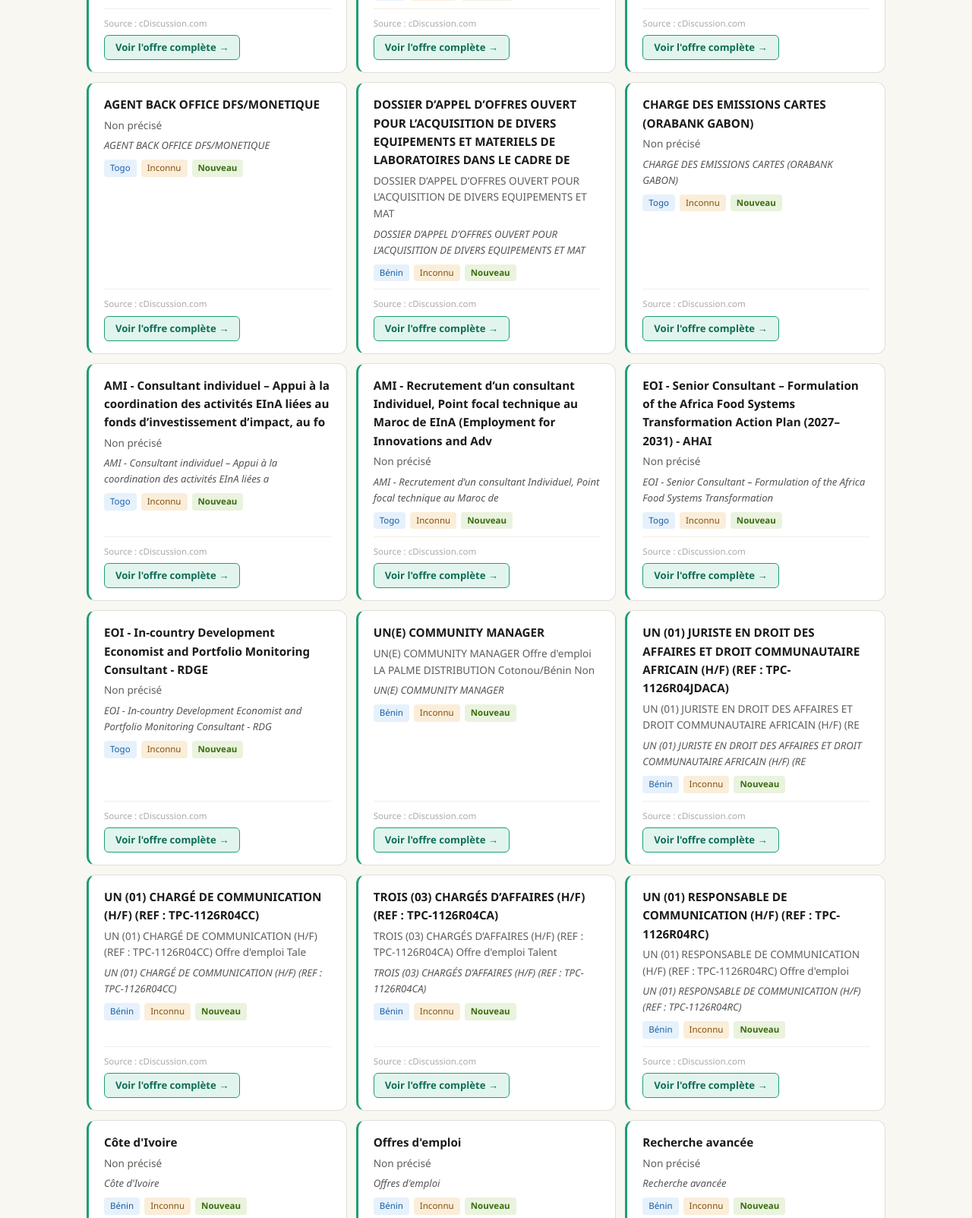
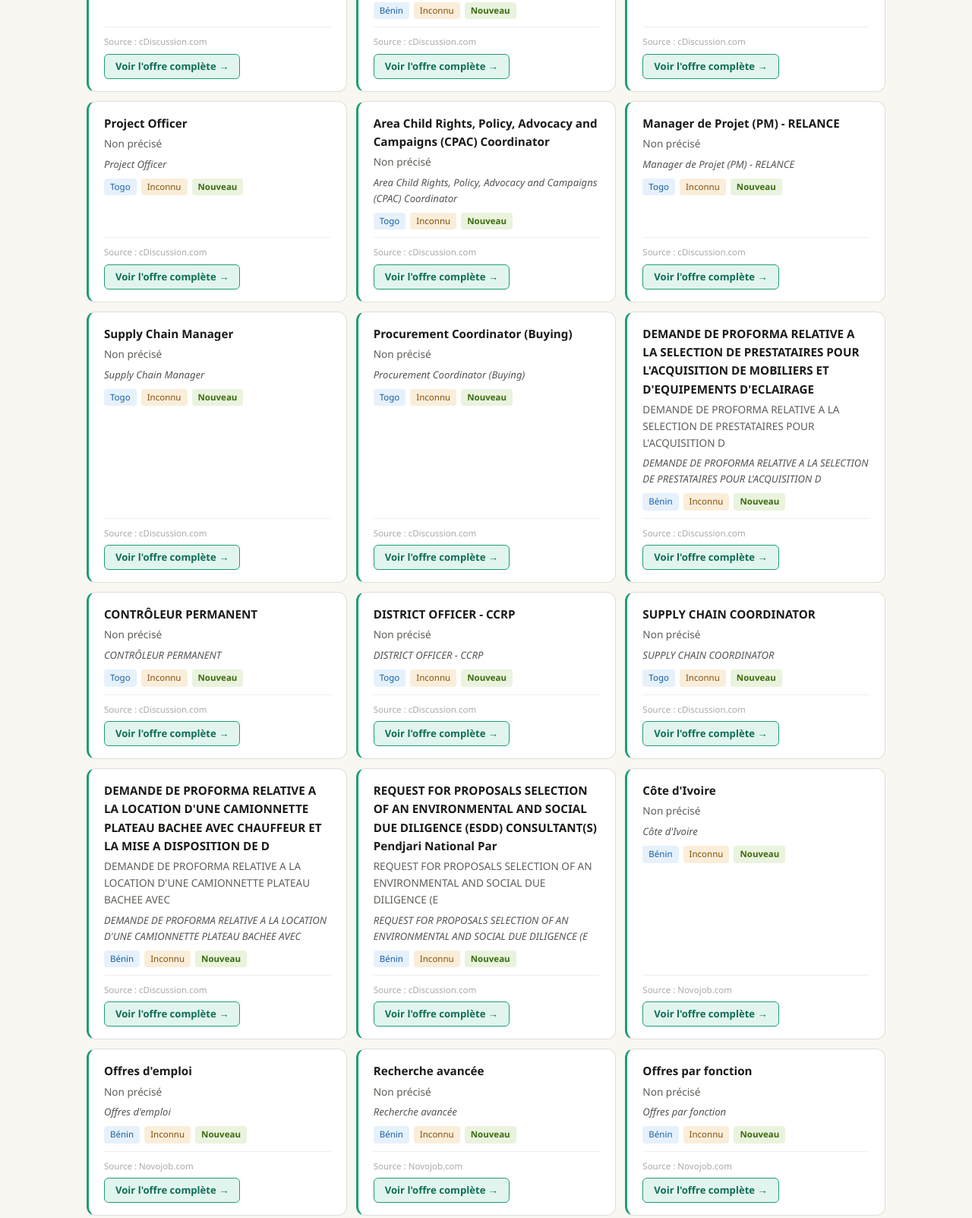
Before and after one commit to olla11/veille-emploi-afrique, a plain HTML site: page index.html in a window 1280 px wide. Shown: the part 831-2434 px from the top of the page at 76% size. Drawn offline with Linux system fonts and the light colour scheme.

Commit message:
deploy: d533e693db01dbc9c892575cf6906385e6078751

```diff
--- a/index.html
+++ b/index.html
@@ -3,7 +3,7 @@
 <head>
 <meta charset="UTF-8">
 <meta name="viewport" content="width=device-width, initial-scale=1.0">
-<title>VeilleEmploi Afrique — 12/11/2026</title>
+<title>VeilleEmploi Afrique — 16/11/2026</title>
 <style>
   *,*::before,*::after{box-sizing:border-box;margin:0;padding:0}
   body{font-family:'Segoe UI',system-ui,sans-serif;background:#F8F7F2;color:#2C2C2A;line-height:1.6}
@@ -59,14 +59,14 @@
 <body>
 <header class="site-header">
   <div class="logo">Veille<span>Emploi</span></div>
-  <div class="update-badge">Mis à jour le 12 November 2026 à 13:30</div>
+  <div class="update-badge">Mis à jour le 16 November 2026 à 13:20</div>
 </header>
 <div class="hero">
   <h1>Appels à recrutement — Afrique francophone</h1>
   <p>Bénin, Togo, Sénégal, Côte d'Ivoire et plus — offres classées par secteur</p>
   <div class="stats">
-    <div class="stat"><div class="stat-n">39</div><div class="stat-l">Offres du jour</div></div>
-    <div class="stat"><div class="stat-n">39</div><div class="stat-l">Nouvelles</div></div>
+    <div class="stat"><div class="stat-n">38</div><div class="stat-l">Offres du jour</div></div>
+    <div class="stat"><div class="stat-n">38</div><div class="stat-l">Nouvelles</div></div>
     <div class="stat"><div class="stat-n">1</div><div class="stat-l">Secteurs</div></div>
     <div class="stat"><div class="stat-n">3</div><div class="stat-l">Pays</div></div>
     <div class="stat"><div class="stat-n">3</div><div class="stat-l">Sources</div></div>
@@ -77,7 +77,7 @@
   <a href="https://academy.abedong.org" target="_blank" rel="noopener" class="abed-btn">Découvrir les formations →</a>
 </div>
 <div class="summary-box">
-  <strong>Résumé du 12/11/2026 :</strong> Bulletin du 12/11/2026 — 39 offres collectées.
+  <strong>Résumé du 16/11/2026 :</strong> Bulletin du 16/11/2026 — 38 offres collectées.
 </div>
 <main class="main">
 
@@ -85,14 +85,14 @@
     <div class="sector-header">
       <div class="sector-dot" style="background:#5F5E5A"></div>
       <div class="sector-name">Autre</div>
-      <div class="sector-count">39 offre(s)</div>
+      <div class="sector-count">38 offre(s)</div>
     </div>
     <div class="offers-grid">
       <div class="offer-card is-new">
         <div>
-          <div class="offer-title">Finance Assistant</div>
+          <div class="offer-title">AVIS de MARCHE TERMES DE RÉFÉRENCE (TDR)_Sélection d’un opérateur de téléphonie mobile pour la  mise à disposition, la m</div>
           <div class="offer-org">Non précisé</div>
-          <div class="offer-resume">Finance Assistant</div>
+          <div class="offer-resume">AVIS de MARCHE TERMES DE RÉFÉRENCE (TDR)_Sélection d’un opérateur de téléphonie </div>
           <div class="tags">
             <span class="tag tag-pays">Togo</span>
             <span class="tag tag-type">Inconnu</span>
@@ -101,14 +101,30 @@
         </div>
         <div class="offer-footer">
           <div class="offer-source">Source : cDiscussion.com</div>
-          <a href="https://www.cdiscussion.com?details-job=1141920" target="_blank" rel="noopener" class="btn-voir">Voir l'offre complète →</a>
+          <a href="https://www.cdiscussion.com?details-job=1141973" target="_blank" rel="noopener" class="btn-voir">Voir l'offre complète →</a>
         </div>
       </div>
       <div class="offer-card is-new">
         <div>
-          <div class="offer-title">ADMINISTRATEUR DE BASES DE DONNÉES & SYSTÈMES (ORABANK TOGO)</div>
-          <div class="offer-org">ADMINISTRATEUR DE BASES DE DONNÉES & SYSTÈMES (ORABANK TOGO) Offre d'emploi Orab</div>
-          <div class="offer-resume">ADMINISTRATEUR DE BASES DE DONNÉES & SYSTÈMES (ORABANK TOGO)</div>
+          <div class="offer-title">AVIS DE DEMANDE DE PROPOSITIONS  N° 002/PROC/CARE BENIN-TOGO/FY27   RECRUTEMENT D'UN PRESTATAIRE SPECIALISE POUR LA DEST</div>
+          <div class="offer-org">AVIS DE DEMANDE DE PROPOSITIONS  N° 002/PROC/CARE BENIN-TOGO/FY27   RECRUTEMENT </div>
+          <div class="offer-resume">AVIS DE DEMANDE DE PROPOSITIONS  N° 002/PROC/CARE BENIN-TOGO/FY27   RECRUTEMENT </div>
+          <div class="tags">
+            <span class="tag tag-pays">Bénin</span>
+            <span class="tag tag-type">Inconnu</span>
+            <span class="tag tag-new">Nouveau</span>
+          </div>
+        </div>
+        <div class="offer-footer">
+          <div class="offer-source">Source : cDiscussion.com</div>
+          <a href="https://www.cdiscussion.com?details-job=1141972" target="_blank" rel="noopener" class="btn-voir">Voir l'offre complète →</a>
+        </div>
+      </div>
+      <div class="offer-card is-new">
+        <div>
+          <div class="offer-title">Senior Finance Officer - Semera</div>
+          <div class="offer-org">Non précisé</div>
+          <div class="offer-resume">Senior Finance Officer - Semera</div>
           <div class="tags">
             <span class="tag tag-pays">Togo</span>
             <span class="tag tag-type">Inconnu</span>
@@ -117,14 +133,14 @@
         </div>
         <div class="offer-footer">
           <div class="offer-source">Source : cDiscussion.com</div>
-          <a href="https://www.cdiscussion.com?details-job=1141919" target="_blank" rel="noopener" class="btn-voir">Voir l'offre complète →</a>
+          <a href="https://www.cdiscussion.com?details-job=1141971" target="_blank" rel="noopener" class="btn-voir">Voir l'offre complète →</a>
         </div>
       </div>
       <div class="offer-card is-new">
         <div>
-          <div class="offer-title">Responsable des Opérations Centralisées</div>
+          <div class="offer-title">Project Officer</div>
           <div class="offer-org">Non précisé</div>
-          <div class="offer-resume">Responsable des Opérations Centralisées</div>
+          <div class="offer-resume">Project Officer</div>
           <div class="tags">
             <span class="tag tag-pays">Togo</span>
             <span class="tag tag-type">Inconnu</span>
@@ -133,14 +149,14 @@
         </div>
         <div class="offer-footer">
           <div class="offer-source">Source : cDiscussion.com</div>
-          <a href="https://www.cdiscussion.com?details-job=1141918" target="_blank" rel="noopener" class="btn-voir">Voir l'offre complète →</a>
+          <a href="https://www.cdiscussion.com?details-job=1141970" target="_blank" rel="noopener" class="btn-voir">Voir l'offre complète →</a>
         </div>
       </div>
       <div class="offer-card is-new">
         <div>
-          <div class="offer-title">AGENT BACK OFFICE DFS/MONETIQUE</div>
+          <div class="offer-title">Area Child Rights, Policy, Advocacy and Campaigns (CPAC) Coordinator</div>
           <div class="offer-org">Non précisé</div>
-          <div class="offer-resume">AGENT BACK OFFICE DFS/MONETIQUE</div>
+          <div class="offer-resume">Area Child Rights, Policy, Advocacy and Campaigns (CPAC) Coordinator</div>
           <div class="tags">
             <span class="tag tag-pays">Togo</span>
             <span class="tag tag-type">Inconnu</span>
@@ -149,14 +165,62 @@
         </div>
         <div class="offer-footer">
           <div class="offer-source">Source : cDiscussion.com</div>
-          <a href="https://www.cdiscussion.com?details-job=1141917" target="_blank" rel="noopener" class="btn-voir">Voir l'offre complète →</a>
+          <a href="https://www.cdiscussion.com?details-job=1141969" target="_blank" rel="noopener" class="btn-voir">Voir l'offre complète →</a>
         </div>
       </div>
       <div class="offer-card is-new">
         <div>
-          <div class="offer-title">DOSSIER D’APPEL D’OFFRES OUVERT POUR L’ACQUISITION DE DIVERS  EQUIPEMENTS ET MATERIELS DE LABORATOIRES DANS LE CADRE DE </div>
-          <div class="offer-org">DOSSIER D’APPEL D’OFFRES OUVERT POUR L’ACQUISITION DE DIVERS  EQUIPEMENTS ET MAT</div>
-          <div class="offer-resume">DOSSIER D’APPEL D’OFFRES OUVERT POUR L’ACQUISITION DE DIVERS  EQUIPEMENTS ET MAT</div>
+          <div class="offer-title">Manager de Projet (PM) - RELANCE</div>
+          <div class="offer-org">Non précisé</div>
+          <div class="offer-resume">Manager de Projet (PM) - RELANCE</div>
+          <div class="tags">
+            <span class="tag tag-pays">Togo</span>
+            <span class="tag tag-type">Inconnu</span>
+            <span class="tag tag-new">Nouveau</span>
+          </div>
+        </div>
+        <div class="offer-footer">
+          <div class="offer-source">Source : cDiscussion.com</div>
+          <a href="https://www.cdiscussion.com?details-job=1141968" target="_blank" rel="noopener" class="btn-voir">Voir l'offre complète →</a>
+        </div>
+      </div>
+      <div class="offer-card is-new">
+        <div>
+          <div class="offer-title">Supply Chain Manager</div>
+          <div class="offer-org">Non précisé</div>
+          <div class="offer-resume">Supply Chain Manager</div>
+          <div class="tags">
+            <span class="tag tag-pays">Togo</span>
+            <span class="tag tag-type">Inconnu</span>
+            <span class="tag tag-new">Nouveau</span>
+          </div>
+        </div>
+        <div class="offer-footer">
+          <div class="offer-source">Source : cDiscussion.com</div>
+          <a href="https://www.cdiscussion.com?details-job=1141967" target="_blank" rel="noopener" class="btn-voir">Voir l'offre complète →</a>
+        </div>
+      </div>
+      <div class="offer-card is-new">
+        <div>
+          <div class="offer-title">Procurement Coordinator (Buying)</div>
+          <div class="offer-org">Non précisé</div>
+          <div class="offer-resume">Procurement Coordinator (Buying)</div>
+          <div class="tags">
+            <span class="tag tag-pays">Togo</span>
+            <span class="tag tag-type">Inconnu</span>
+            <span class="tag tag-new">Nouveau</span>
+          </div>
+        </div>
+        <div class="offer-footer">
+          <div class="offer-source">Source : cDiscussion.com</div>
+          <a href="https://www.cdiscussion.com?details-job=1141966" target="_blank" rel="noopener" class="btn-voir">Voir l'offre complète →</a>
+        </div>
+      </div>
+      <div class="offer-card is-new">
+        <div>
+          <div class="offer-title">DEMANDE DE PROFORMA RELATIVE A LA SELECTION DE PRESTATAIRES POUR L'ACQUISITION DE MOBILIERS ET D'EQUIPEMENTS D'ECLAIRAGE</div>
+          <div class="offer-org">DEMANDE DE PROFORMA RELATIVE A LA SELECTION DE PRESTATAIRES POUR L'ACQUISITION D</div>
+          <div class="offer-resume">DEMANDE DE PROFORMA RELATIVE A LA SELECTION DE PRESTATAIRES POUR L'ACQUISITION D</div>
           <div class="tags">
             <span class="tag tag-pays">Bénin</span>
             <span class="tag tag-type">Inconnu</span>
@@ -165,14 +229,14 @@
         </div>
         <div class="offer-footer">
           <div class="offer-source">Source : cDiscussion.com</div>
-          <a href="https://www.cdiscussion.com?details-job=1141916" target="_blank" rel="noopener" class="btn-voir">Voir l'offre complète →</a>
+          <a href="https://www.cdiscussion.com?details-job=1141965" target="_blank" rel="noopener" class="btn-voir">Voir l'offre complète →</a>
         </div>
       </div>
       <div class="offer-card is-new">
         <div>
-          <div class="offer-title">CHARGE DES EMISSIONS CARTES (ORABANK GABON)</div>
+          <div class="offer-title">CONTRÔLEUR PERMANENT</div>
           <div class="offer-org">Non précisé</div>
-          <div class="offer-resume">CHARGE DES EMISSIONS CARTES (ORABANK GABON)</div>
+          <div class="offer-resume">CONTRÔLEUR PERMANENT</div>
           <div class="tags">
             <span class="tag tag-pays">Togo</span>
             <span class="tag tag-type">Inconnu</span>
@@ -181,14 +245,14 @@
         </div>
         <div class="offer-footer">
           <div class="offer-source">Source : cDiscussion.com</div>
-          <a href="https://www.cdiscussion.com?details-job=1141915" target="_blank" rel="noopener" class="btn-voir">Voir l'offre complète →</a>
+          <a href="https://www.cdiscussion.com?details-job=1141963" target="_blank" rel="noopener" class="btn-voir">Voir l'offre complète →</a>
         </div>
       </div>
       <div class="offer-card is-new">
         <div>
-          <div class="offer-title">AMI - Consultant individuel – Appui à la coordination des activités EInA liées au fonds d’investissement d’impact, au fo</div>
+          <div class="offer-title">DISTRICT OFFICER - CCRP</div>
           <div class="offer-org">Non précisé</div>
-          <div class="offer-resume">AMI - Consultant individuel – Appui à la coordination des activités EInA liées a</div>
+          <div class="offer-resume">DISTRICT OFFICER - CCRP</div>
           <div class="tags">
             <span class="tag tag-pays">Togo</span>
             <span class="tag tag-type">Inconnu</span>
@@ -197,14 +261,14 @@
         </div>
         <div class="offer-footer">
           <div class="offer-source">Source : cDiscussion.com</div>
-          <a href="https://www.cdiscussion.com?details-job=1141914" target="_blank" rel="noopener" class="btn-voir">Voir l'offre complète →</a>
+          <a href="https://www.cdiscussion.com?details-job=1141962" target="_blank" rel="noopener" class="btn-voir">Voir l'offre complète →</a>
         </div>
       </div>
       <div class="offer-card is-new">
         <div>
-          <div class="offer-title">AMI - Recrutement d’un consultant Individuel, Point focal technique au Maroc de EInA (Employment for Innovations and Adv</div>
+          <div class="offer-title">SUPPLY CHAIN COORDINATOR</div>
           <div class="offer-org">Non précisé</div>
-          <div class="offer-resume">AMI - Recrutement d’un consultant Individuel, Point focal technique au Maroc de </div>
+          <div class="offer-resume">SUPPLY CHAIN COORDINATOR</div>
           <div class="tags">
             <span class="tag tag-pays">Togo</span>
             <span class="tag tag-type">Inconnu</span>
@@ -213,46 +277,14 @@
         </div>
         <div class="offer-footer">
           <div class="offer-source">Source : cDiscussion.com</div>
-          <a href="https://www.cdiscussion.com?details-job=1141913" target="_blank" rel="noopener" class="btn-voir">Voir l'offre complète →</a>
+          <a href="https://www.cdiscussion.com?details-job=1141961" target="_blank" rel="noopener" class="btn-voir">Voir l'offre complète →</a>
         </div>
       </div>
       <div class="offer-card is-new">
         <div>
-          <div class="offer-title">EOI - Senior Consultant – Formulation of the Africa Food Systems Transformation Action Plan (2027–2031) - AHAI</div>
-          <div class="offer-org">Non précisé</div>
-          <div class="offer-resume">EOI - Senior Consultant – Formulation of the Africa Food Systems Transformation </div>
-          <div class="tags">
-            <span class="tag tag-pays">Togo</span>
-            <span class="tag tag-type">Inconnu</span>
-            <span class="tag tag-new">Nouveau</span>
-          </div>
-        </div>
-        <div class="offer-footer">
-          <div class="offer-source">Source : cDiscussion.com</div>
-          <a href="https://www.cdiscussion.com?details-job=1141912" target="_blank" rel="noopener" class="btn-voir">Voir l'offre complète →</a>
-        </div>
-      </div>
-      <div class="offer-card is-new">
-        <div>
-          <div class="offer-title">EOI - In-country Development Economist and Portfolio Monitoring Consultant - RDGE</div>
-          <div class="offer-org">Non précisé</div>
-          <div class="offer-resume">EOI - In-country Development Economist and Portfolio Monitoring Consultant - RDG</div>
-          <div class="tags">
-            <span class="tag tag-pays">Togo</span>
-            <span class="tag tag-type">Inconnu</span>
-            <span class="tag tag-new">Nouveau</span>
-          </div>
-        </div>
-        <div class="offer-footer">
-          <div class="offer-source">Source : cDiscussion.com</div>
-          <a href="https://www.cdiscussion.com?details-job=1141911" target="_blank" rel="noopener" class="btn-voir">Voir l'offre complète →</a>
-        </div>
-      </div>
-      <div class="offer-card is-new">
-        <div>
-          <div class="offer-title">UN(E)  COMMUNITY MANAGER</div>
-          <div class="offer-org">UN(E)  COMMUNITY MANAGER Offre d'emploi LA PALME DISTRIBUTION Cotonou/Bénin Non </div>
-          <div class="offer-resume">UN(E)  COMMUNITY MANAGER</div>
+          <div class="offer-title">DEMANDE DE PROFORMA RELATIVE A LA LOCATION D'UNE CAMIONNETTE PLATEAU BACHEE AVEC CHAUFFEUR ET LA MISE A DISPOSITION DE D</div>
+          <div class="offer-org">DEMANDE DE PROFORMA RELATIVE A LA LOCATION D'UNE CAMIONNETTE PLATEAU BACHEE AVEC</div>
+          <div class="offer-resume">DEMANDE DE PROFORMA RELATIVE A LA LOCATION D'UNE CAMIONNETTE PLATEAU BACHEE AVEC</div>
           <div class="tags">
             <span class="tag tag-pays">Bénin</span>
             <span class="tag tag-type">Inconnu</span>
@@ -261,14 +293,14 @@
         </div>
         <div class="offer-footer">
           <div class="offer-source">Source : cDiscussion.com</div>
-          <a href="https://www.cdiscussion.com?details-job=1141910" target="_blank" rel="noopener" class="btn-voir">Voir l'offre complète →</a>
+          <a href="https://www.cdiscussion.com?details-job=1141960" target="_blank" rel="noopener" class="btn-voir">Voir l'offre complète →</a>
         </div>
       </div>
       <div class="offer-card is-new">
         <div>
-          <div class="offer-title">UN (01) JURISTE EN DROIT DES AFFAIRES ET DROIT COMMUNAUTAIRE  AFRICAIN (H/F) (REF : TPC-1126R04JDACA)</div>
-          <div class="offer-org">UN (01) JURISTE EN DROIT DES AFFAIRES ET DROIT COMMUNAUTAIRE  AFRICAIN (H/F) (RE</div>
-          <div class="offer-resume">UN (01) JURISTE EN DROIT DES AFFAIRES ET DROIT COMMUNAUTAIRE  AFRICAIN (H/F) (RE</div>
+          <div class="offer-title">REQUEST FOR PROPOSALS SELECTION OF AN ENVIRONMENTAL AND SOCIAL DUE  DILIGENCE (ESDD) CONSULTANT(S) Pendjari National Par</div>
+          <div class="offer-org">REQUEST FOR PROPOSALS SELECTION OF AN ENVIRONMENTAL AND SOCIAL DUE  DILIGENCE (E</div>
+          <div class="offer-resume">REQUEST FOR PROPOSALS SELECTION OF AN ENVIRONMENTAL AND SOCIAL DUE  DILIGENCE (E</div>
           <div class="tags">
             <span class="tag tag-pays">Bénin</span>
             <span class="tag tag-type">Inconnu</span>
@@ -277,55 +309,7 @@
         </div>
         <div class="offer-footer">
           <div class="offer-source">Source : cDiscussion.com</div>
-          <a href="https://www.cdiscussion.com?details-job=1141909" target="_blank" rel="noopener" class="btn-voir">Voir l'offre complète →</a>
-        </div>
-      </div>
-      <div class="offer-card is-new">
-        <div>
-          <div class="offer-title">UN (01) CHARGÉ DE COMMUNICATION (H/F)  (REF : TPC-1126R04CC)</div>
-          <div class="offer-org">UN (01) CHARGÉ DE COMMUNICATION (H/F)  (REF : TPC-1126R04CC) Offre d'emploi Tale</div>
-          <div class="offer-resume">UN (01) CHARGÉ DE COMMUNICATION (H/F)  (REF : TPC-1126R04CC)</div>
-          <div class="tags">
-            <span class="tag tag-pays">Bénin</span>
-            <span class="tag tag-type">Inconnu</span>
-            <span class="tag tag-new">Nouveau</span>
-          </div>
-        </div>
-        <div class="offer-footer">
-          <div class="offer-source">Source : cDiscussion.com</div>
-          <a href="https://www.cdiscussion.com?details-job=1141908" target="_blank" rel="noopener" class="btn-voir">Voir l'offre complète →</a>
-        </div>
-      </div>
-      <div class="offer-card is-new">
-        <div>
-          <div class="offer-title">TROIS (03) CHARGÉS D’AFFAIRES (H/F) (REF : TPC-1126R04CA)</div>
-          <div class="offer-org">TROIS (03) CHARGÉS D’AFFAIRES (H/F) (REF : TPC-1126R04CA) Offre d'emploi Talent </div>
-          <div class="offer-resume">TROIS (03) CHARGÉS D’AFFAIRES (H/F) (REF : TPC-1126R04CA)</div>
-          <div class="tags">
-            <span class="tag tag-pays">Bénin</span>
-            <span class="tag tag-type">Inconnu</span>
-            <span class="tag tag-new">Nouveau</span>
-          </div>
-        </div>
-        <div class="offer-footer">
-          <div class="offer-source">Source : cDiscussion.com</div>
-          <a href="https://www.cdiscussion.com?details-job=1141907" target="_blank" rel="noopener" class="btn-voir">Voir l'offre complète →</a>
-        </div>
-      </div>
-      <div class="offer-card is-new">
-        <div>
-          <div class="offer-title">UN (01) RESPONSABLE DE COMMUNICATION (H/F)  (REF : TPC-1126R04RC)</div>
-          <div class="offer-org">UN (01) RESPONSABLE DE COMMUNICATION (H/F)  (REF : TPC-1126R04RC) Offre d'emploi</div>
-          <div class="offer-resume">UN (01) RESPONSABLE DE COMMUNICATION (H/F)  (REF : TPC-1126R04RC)</div>
-          <div class="tags">
-            <span class="tag tag-pays">Bénin</span>
-            <span class="tag tag-type">Inconnu</span>
-            <span class="tag tag-new">Nouveau</span>
-          </div>
-        </div>
-        <div class="offer-footer">
-          <div class="offer-source">Source : cDiscussion.com</div>
-          <a href="https://www.cdiscussion.com?details-job=1141906" target="_blank" rel="noopener" class="btn-voir">Voir l'offre complète →</a>
+          <a href="https://www.cdiscussion.com?details-job=1141959" target="_blank" rel="noopener" class="btn-voir">Voir l'offre complète →</a>
         </div>
       </div>
       <div class="offer-card is-new">
@@ -666,9 +650,9 @@
       </div>
       <div class="offer-card is-new">
         <div>
-          <div class="offer-title">Caissier.ère Comptable (CC)</div>
+          <div class="offer-title">Technicien confirmé en froid et climatisation</div>
           <div class="offer-org">Non précisé</div>
-          <div class="offer-resume">Caissier.ère Comptable (CC)</div>
+          <div class="offer-resume">Technicien confirmé en froid et climatisation</div>
           <div class="tags">
             <span class="tag tag-pays">Sénégal</span>
             <span class="tag tag-type">Inconnu</span>
@@ -677,14 +661,14 @@
         </div>
         <div class="offer-footer">
           <div class="offer-source">Source : Senjob.com</div>
-          <a href="https://senjob.com/jobseekers/caissier.ère-comptable--cc-_e_164767.html" target="_blank" rel="noopener" class="btn-voir">Voir l'offre complète →</a>
+          <a href="https://senjob.com/jobseekers/technicien-confirmé-en-froid-et-climatisation_e_164883.html" target="_blank" rel="noopener" class="btn-voir">Voir l'offre complète →</a>
         </div>
       </div>
       <div class="offer-card is-new">
         <div>
-          <div class="offer-title">SPÉCIALISTE PSYCHOSOCIAL(E)</div>
+          <div class="offer-title">Surintendant Camp Base Vie</div>
           <div class="offer-org">Non précisé</div>
-          <div class="offer-resume">SPÉCIALISTE PSYCHOSOCIAL(E)</div>
+          <div class="offer-resume">Surintendant Camp Base Vie</div>
           <div class="tags">
             <span class="tag tag-pays">Sénégal</span>
             <span class="tag tag-type">Inconnu</span>
@@ -693,14 +677,14 @@
         </div>
         <div class="offer-footer">
           <div class="offer-source">Source : Senjob.com</div>
-          <a href="https://senjob.com/jobseekers/spÉcialiste-psychosocial-e-_e_164817.html" target="_blank" rel="noopener" class="btn-voir">Voir l'offre complète →</a>
+          <a href="https://senjob.com/jobseekers/surintendant-camp-base-vie_e_164882.html" target="_blank" rel="noopener" class="btn-voir">Voir l'offre complète →</a>
         </div>
       </div>
       <div class="offer-card is-new">
         <div>
-          <div class="offer-title">RESPONSABLE TERRAIN DES PARCOURS ÉDUCATIFS (3)</div>
+          <div class="offer-title">Superviseur Guest House (Maison pour hôtes)</div>
           <div class="offer-org">Non précisé</div>
-          <div class="offer-resume">RESPONSABLE TERRAIN DES PARCOURS ÉDUCATIFS (3)</div>
+          <div class="offer-resume">Superviseur Guest House (Maison pour hôtes)</div>
           <div class="tags">
             <span class="tag tag-pays">Sénégal</span>
             <span class="tag tag-type">Inconnu</span>
@@ -709,7 +693,7 @@
         </div>
         <div class="offer-footer">
           <div class="offer-source">Source : Senjob.com</div>
-          <a href="https://senjob.com/jobseekers/responsable-terrain-des-parcours-Éducatifs--3-_e_164819.html" target="_blank" rel="noopener" class="btn-voir">Voir l'offre complète →</a>
+          <a href="https://senjob.com/jobseekers/superviseur-guest-house--maison-pour-hôtes-_e_164884.html" target="_blank" rel="noopener" class="btn-voir">Voir l'offre complète →</a>
         </div>
       </div>
     </div>
@@ -717,7 +701,7 @@
 
 </main>
 <footer class="footer">
-  VeilleEmploi Afrique — Mise à jour automatique (lundi–jeudi) — 12 November 2026 à 13:30<br>
+  VeilleEmploi Afrique — Mise à jour automatique (lundi–jeudi) — 16 November 2026 à 13:20<br>
   Sources : Novojob.com · Senjob.com · cDiscussion.com<br>
   Une initiative <a href="https://academy.abedong.org" target="_blank">ABED Academy</a>
 </footer>
```
